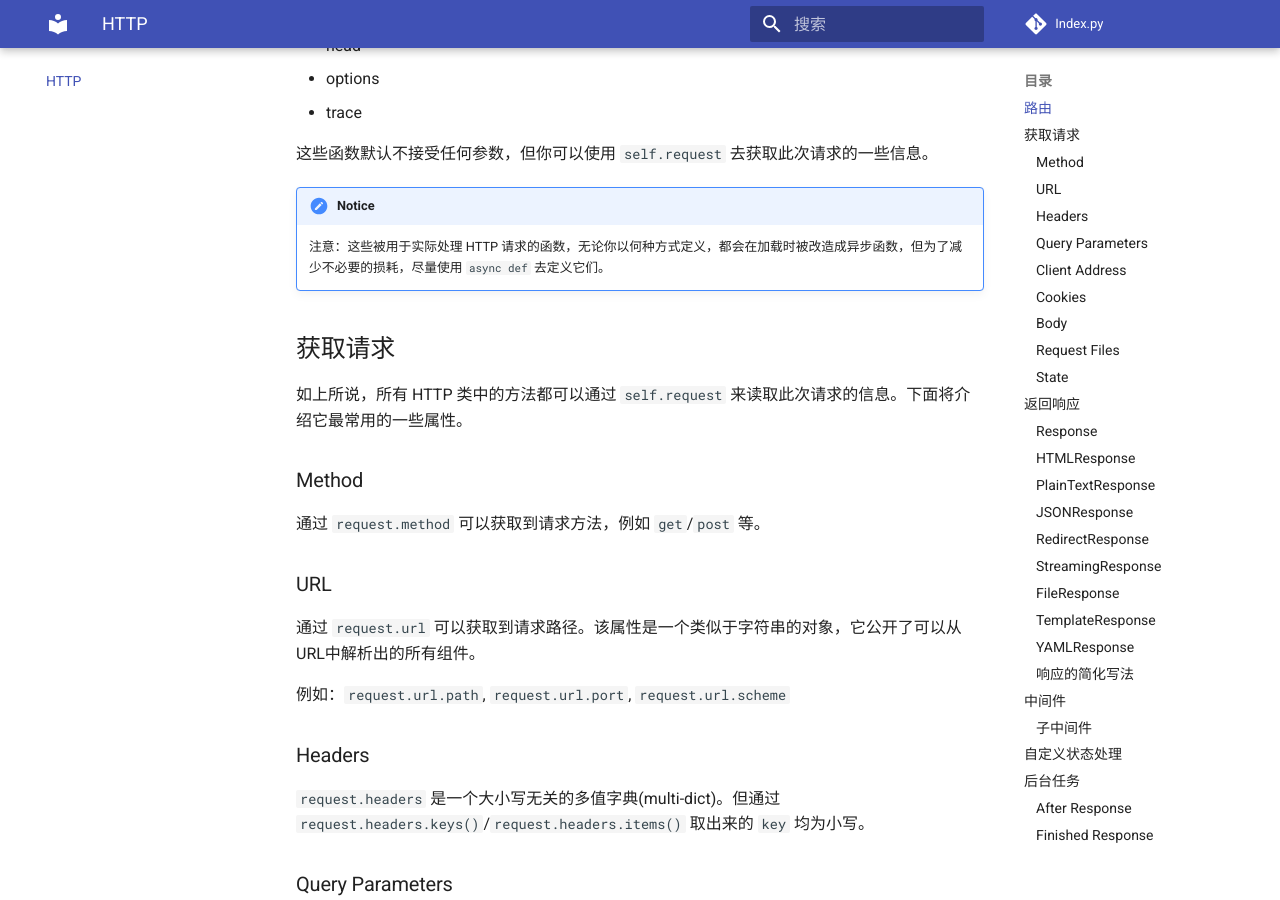
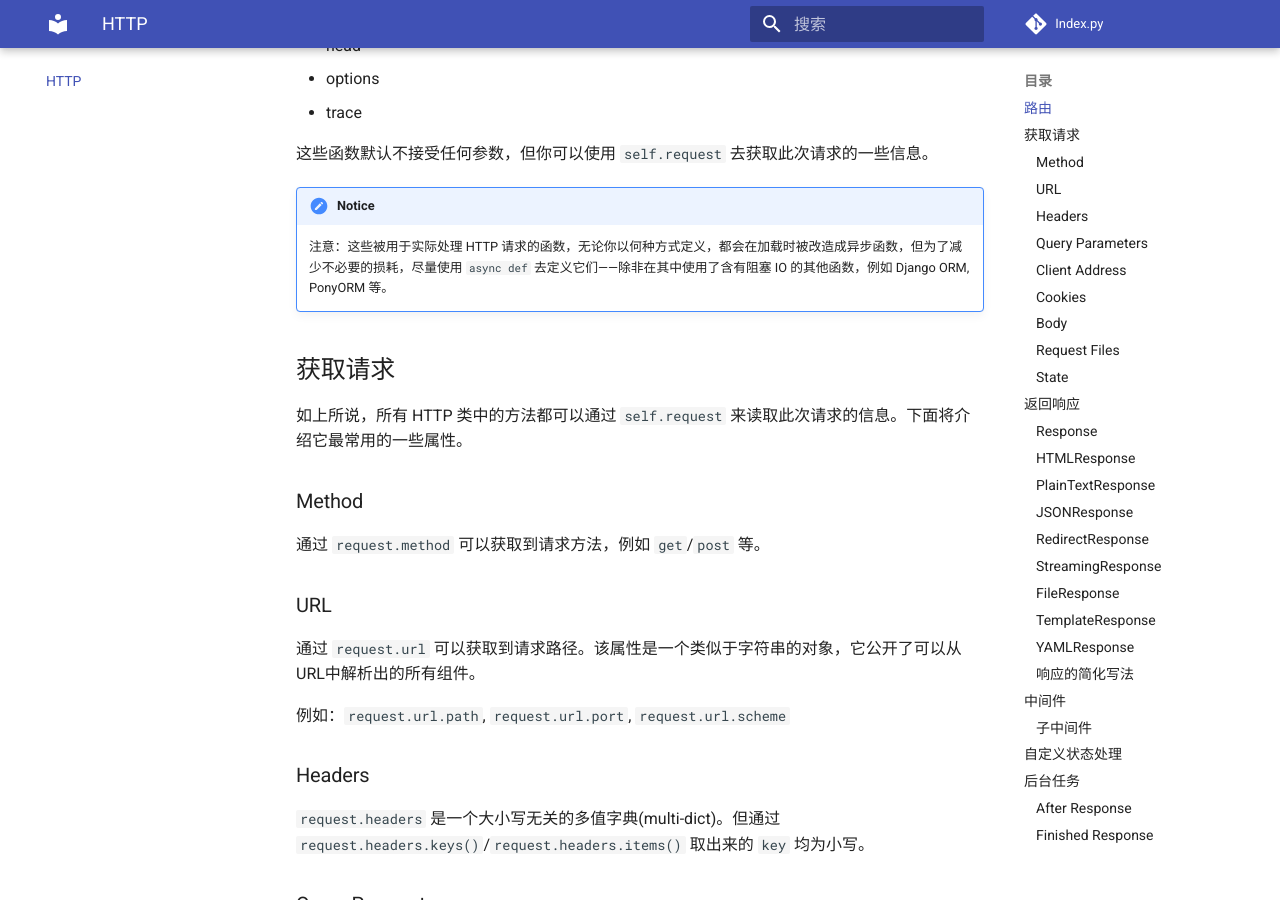
Before and after one commit to abersheeran/kui, an MkDocs documentation site: the page built from docs/http.md, in a window 1280 px wide and 900 px high, scrolled down 978 px. Built offline with MkDocs 1.6.1 and Material for MkDocs 9.7.7, drawn with Linux system fonts in a browser that asks for light colours; comment, search, counter and statistics services are not loaded; some of the changed text lies outside the part shown.

Commit message:
update docs

```diff
--- a/docs/http.md
+++ b/docs/http.md
@@ -28,7 +28,7 @@
 这些函数默认不接受任何参数，但你可以使用 `self.request` 去获取此次请求的一些信息。
 
 !!! notice
-    注意：这些被用于实际处理 HTTP 请求的函数，无论你以何种方式定义，都会在加载时被改造成异步函数，但为了减少不必要的损耗，尽量使用 `async def` 去定义它们。
+    注意：这些被用于实际处理 HTTP 请求的函数，无论你以何种方式定义，都会在加载时被改造成异步函数，但为了减少不必要的损耗，尽量使用 `async def` 去定义它们——除非在其中使用了含有阻塞 IO 的其他函数，例如 Django ORM, PonyORM 等。
 
 ## 获取请求
 
@@ -270,7 +270,7 @@ def _error_json(error: Error, status: int = 400) -> Response:
     此方法在请求被正常处理、已经返回响应对象后调用，它必须返回一个可用的响应对象（一般来说直接返回 `response` 即可）。
 
 !!! notice
-    以上函数无论你以何种方式定义，都会在加载时被改造成异步函数，但为了减少不必要的损耗，尽量使用 `async def` 去定义它们。
+    以上函数无论你以何种方式定义，都会在加载时被改造成异步函数，但为了减少不必要的损耗，尽量使用 `async def` 去定义它们——除非在其中使用了含有阻塞 IO 的其他函数，例如 Django ORM, PonyORM 等。
 
 ### 子中间件
 
```
